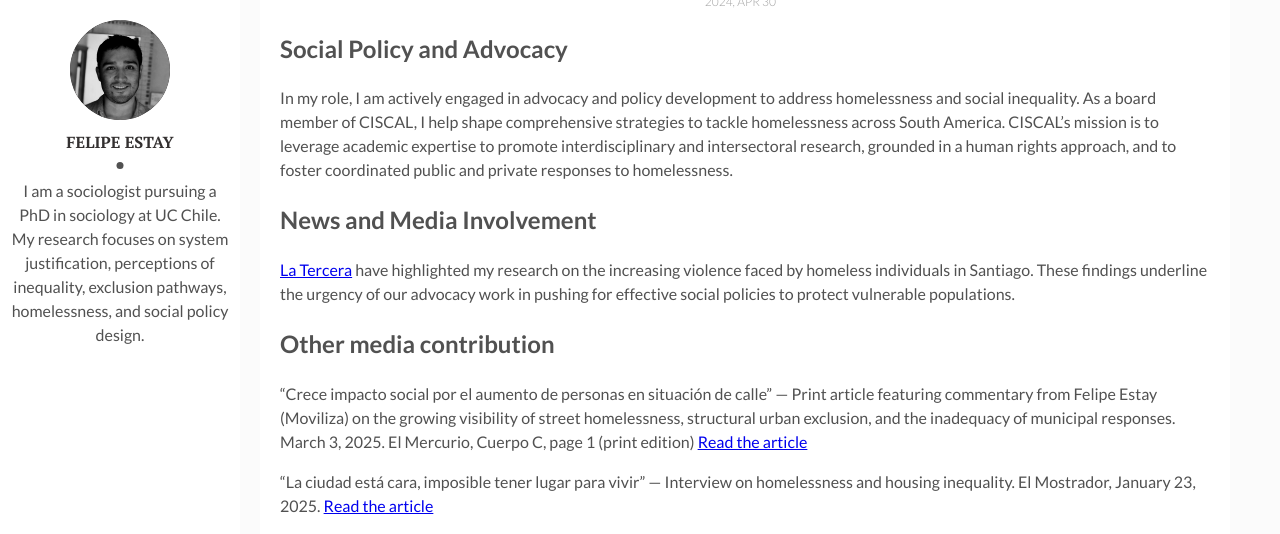
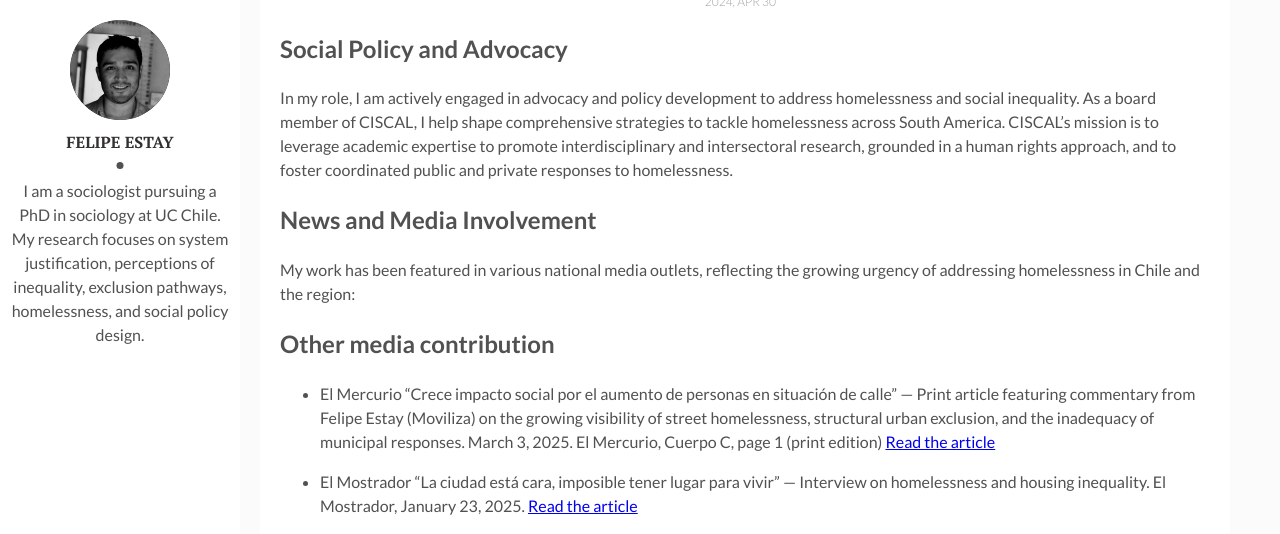
Before and after one commit to felipestay/felipestay.github.io, a Jekyll site: the page built from _posts/2025-04-04-social-policy.markdown, in a window 1280 px wide and 1400 px high, scrolled down 609 px. Shown: the top 534 px of the window. Built offline with Jekyll 4.4.1, drawn with Linux system fonts in a browser that asks for light colours; some of the changed text lies outside the part shown; grey boxes are pictures that could not be loaded.

Commit message:
Update 2025-04-04-social-policy.markdown

```diff
--- a/_posts/2025-04-04-social-policy.markdown
+++ b/_posts/2025-04-04-social-policy.markdown
@@ -11,26 +11,41 @@ tags: [Social, Policy] # add tag
 In my role, I am actively engaged in advocacy and policy development to address homelessness and social inequality. As a board member of CISCAL, I help shape comprehensive strategies to tackle homelessness across South America. CISCAL’s mission is to leverage academic expertise to promote interdisciplinary and intersectoral research, grounded in a human rights approach, and to foster coordinated public and private responses to homelessness.
 
 ## News and Media Involvement
-[La Tercera](https://www.latercera.com/la-tercera-domingo/noticia/el-misterio-del-sociologo-y-las-muertes-en-situacion-de-calle/VBYN54ZEQFHIJBC5VGDWSEZMRE/) have highlighted my research on the increasing violence faced by homeless individuals in Santiago. These findings underline the urgency of our advocacy work in pushing for effective social policies to protect vulnerable populations.
+
+My work has been featured in various national media outlets, reflecting the growing urgency of addressing homelessness in Chile and the region:
+
+
 
 ## Other media contribution
 
+- El Mercurio
 “Crece impacto social por el aumento de personas en situación de calle” — Print article featuring commentary from Felipe Estay (Moviliza) on the growing visibility of street homelessness, structural urban exclusion, and the inadequacy of municipal responses.
 March 3, 2025. El Mercurio, Cuerpo C, page 1 (print edition) [Read the article](https://litoralpress.cl/sitio/Prensa_Texto?LPKey=SSFKU23VPBDZEM6SXVE7S3P2G27IZMJE6XWBZLU235VKXM3MMO7Q)
 
+- El Mostrador
 “La ciudad está cara, imposible tener lugar para vivir” — Interview on homelessness and housing inequality.
 El Mostrador, January 23, 2025. [Read the article](https://www.elmostrador.cl/noticias/pais/2025/01/23/experto-en-personas-en-situacion-de-calle-la-ciudad-esta-cara-imposible-tener-lugar-para-vivir/)
 
-<iframe width="560" height="315" src="https://www.youtube.com/embed/0nA9KkO30Hk" frameborder="0" allowfullscreen></iframe>
+- La Tercera
+[La Tercera](https://www.latercera.com/la-tercera-domingo/noticia/el-misterio-del-sociologo-y-las-muertes-en-situacion-de-calle/VBYN54ZEQFHIJBC5VGDWSEZMRE/) have highlighted my research on the increasing violence faced by homeless individuals in Santiago. These findings underline the urgency of our advocacy work in pushing for effective social policies to protect vulnerable populations.
 
+- G5 Noticias
 “Más de 70 personas en situación de calle fallecidas entre diciembre y enero en los últimos años: Santiago recibirá la segunda edición de la Conference on Homelessness” — Article highlighting increased summer mortality among people sleeping rough and announcing the international conference on homelessness in Santiago.
 December 22, 2024. [Read the article](https://g5noticias.cl/2024/12/22/mas-de-70-personas-en-situacion-de-calle-fallecidas-entre-diciembre-y-enero-en-los-ultimos-anos-santiago-recibira-la-segunda-edicion-de-la-conference-on-homelessness/)
 
+- ADN Radio
 “Esta es la principal causa de muerte de las personas en situación de calle: se han reportado 443 fallecimientos en los últimos cinco años” — Report on deaths among people experiencing homelessness in Chile, featuring analysis from Moviliza.
 ADN Radio, October 19, 2024. [Read the article](https://www.emol.com/noticias/Nacional/2025/01/11/1153846/fallecidos-situacion-calle-chile.html)
 
+- Cooperativa
 “Chile suma 169 personas en situación de calle asesinadas en cinco años” — Article focused on homicide data involving people experiencing homelessness over the past five years, including expert input from Moviliza.
 October 19, 2024. [Read the article](https://cooperativa.cl/noticias/pais/policial/homicidios/chile-suma-169-personas-en-situacion-de-calle-asesinadas-en-cinco-anos/2024-10-19/185441.html)
 
+- El Mostrador
 “Homicidios se posicionan como la principal causa de muerte en personas en situación de calle” — A Recent article highlighting homicide as the leading cause of death among people experiencing homelessness in Chile (rough-sleeping), regarding Moviliza’s public data.
 May 19, 2024.[Read the article](https://www.elmostrador.cl/noticias/2024/05/19/homicidios-se-posicionan-como-la-principal-causa-de-muerte-en-personas-en-situacion-de-calle/)
+
+# Featured Media
+
+- Entrevista con Mirna Schindler
+<iframe width="560" height="315" src="https://www.youtube.com/embed/0nA9KkO30Hk" frameborder="0" allowfullscreen></iframe>
```
